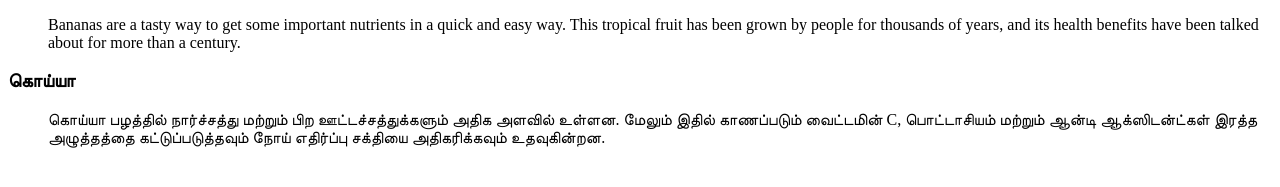
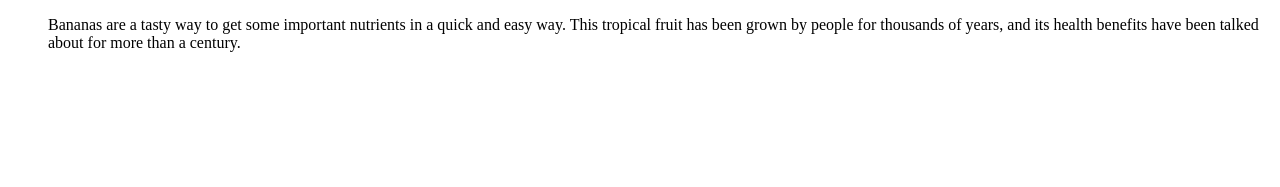
Before and after one commit to Viswakannan/Practice, a plain HTML site: page index.html in a window 1280 px wide. Shown: the part 565-752 px from the top of the page. Drawn offline with Linux system fonts and the light colour scheme.

Commit message:
Modifying a copy file

```diff
--- a/index.html
+++ b/index.html
@@ -23,8 +23,6 @@
     <dd><img src="D:\Practice\pexels-mali-102104.jpg" alt="Oops"  height="80" width="80">Apples may lower your chance of developing<em>cancer</em>, <em>diabetes</em>, and <em>heart disease</em>. Research says apples may also help you lose weight while improving your gut and brain health.</dd>
    <dt><h3>Banana</h3></dt>
    <dd>Bananas are a tasty way to get some important nutrients in a quick and easy way. This tropical fruit has been grown by people for thousands of years, and its health benefits have been talked about for more than a century.</dd>
-   <dt><h3>கொய்யா</h3></dt>
-   <dd lang="ta">கொய்யா பழத்தில் நார்ச்சத்து மற்றும் பிற ஊட்டச்சத்துக்களும் அதிக அளவில் உள்ளன. மேலும் இதில் காணப்படும் வைட்டமின் C, பொட்டாசியம் மற்றும் ஆன்டி ஆக்ஸிடன்ட்கள் இரத்த அழுத்தத்தை கட்டுப்படுத்தவும் நோய் எதிர்ப்பு சக்தியை அதிகரிக்கவும் உதவுகின்றன.</dd>
 </dl>
 </body>
 </html>
```
